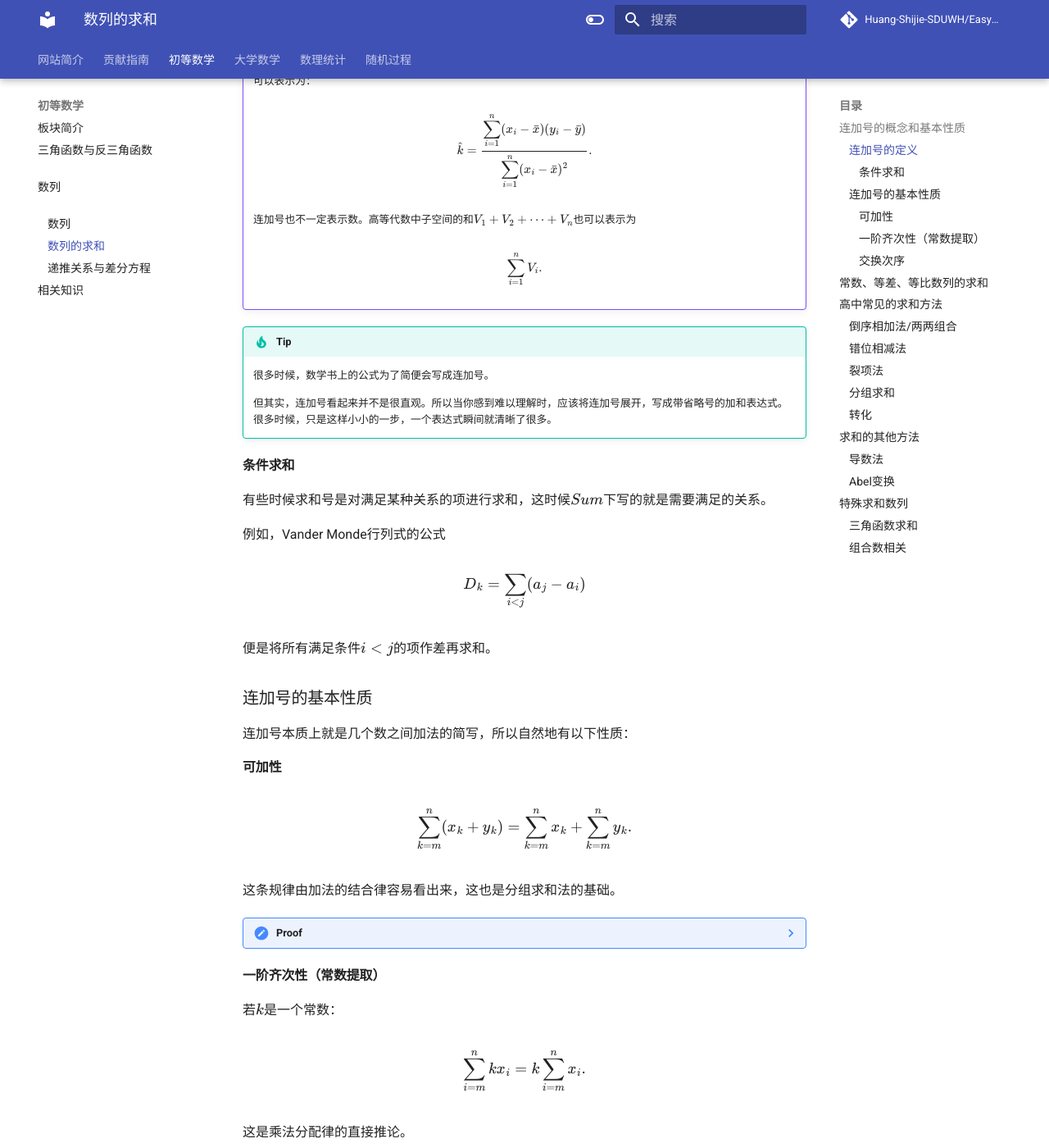
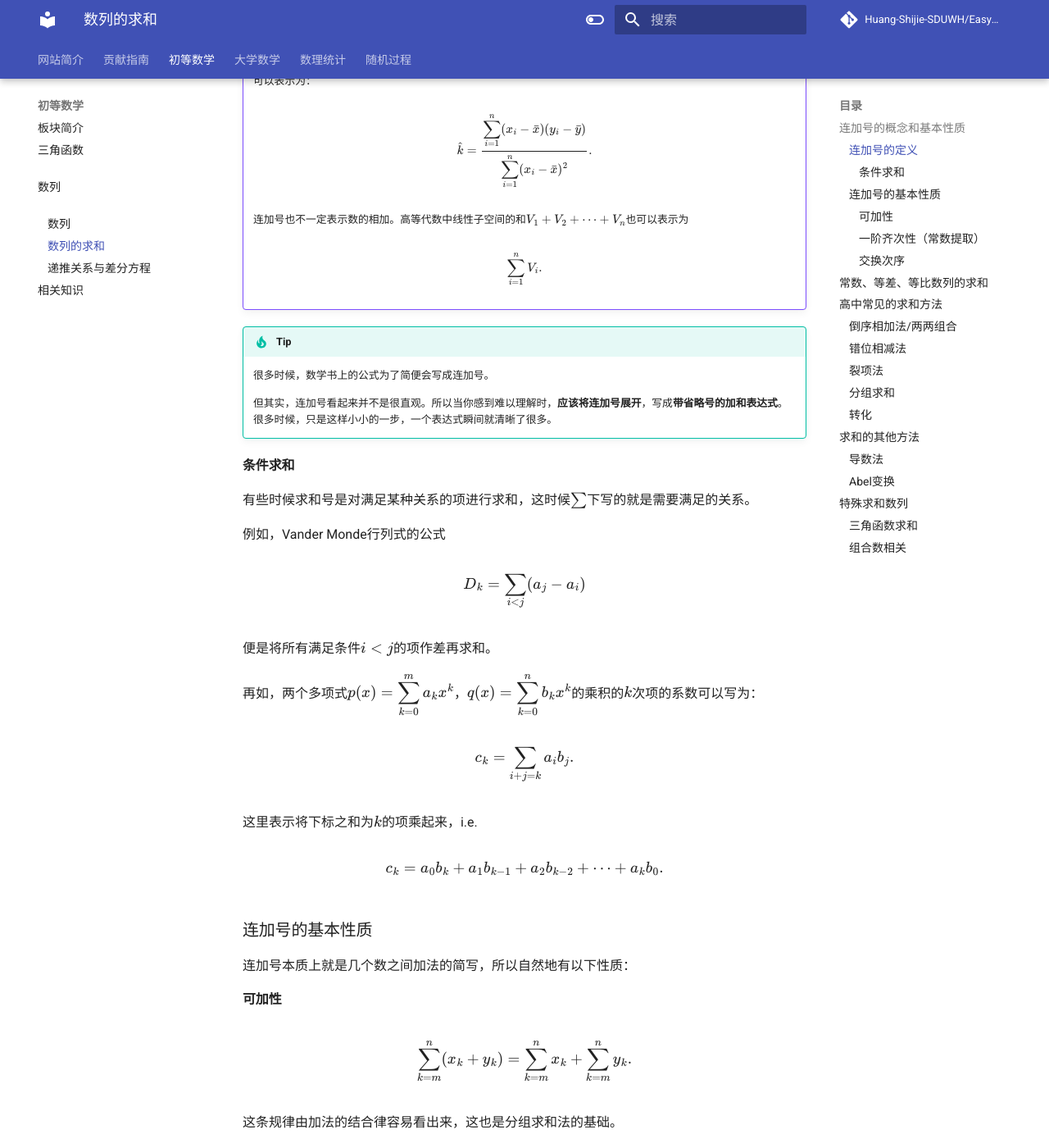
Before and after one commit to Easymath-wiki/Easymath-wiki, an MkDocs documentation site: the page built from docs/初等数学/数列/02数列的求和.md, in a window 1280 px wide and 1400 px high, scrolled down 1558 px. Shown: the whole window at 82% size. Built offline with MkDocs 1.6.1 and Material for MkDocs 9.7.7, drawn with Linux system fonts in a browser that asks for light colours; comment, search, counter and statistics services are not loaded; some of the changed text lies outside the part shown.

Commit message:
Fix some small errors

```diff
--- a/docs/初等数学/数列/02数列的求和.md
+++ b/docs/初等数学/数列/02数列的求和.md
@@ -75,7 +75,7 @@ $$
     \hat{k} = \frac{\displaystyle \sum_{i=1}^n (x_i - \bar{x}) (y_i - \bar{y})}{\displaystyle \sum_{i=1}^n (x_i - \bar{x})^2 }.
     $$
 
-    连加号也不一定表示数。高等代数中子空间的和$V_1 + V_2 + \cdots + V_n$也可以表示为
+    连加号也不一定表示数的相加。高等代数中线性子空间的和$V_1 + V_2 + \cdots + V_n$也可以表示为
 
     $$
     \sum_{i=1}^n V_i.
@@ -85,11 +85,11 @@ $$
 
     很多时候，数学书上的公式为了简便会写成连加号。
 
-    但其实，连加号看起来并不是很直观。所以当你感到难以理解时，应该将连加号展开，写成带省略号的加和表达式。很多时候，只是这样小小的一步，一个表达式瞬间就清晰了很多。
+    但其实，连加号看起来并不是很直观。所以当你感到难以理解时，**应该将连加号展开**，写成**带省略号的加和表达式**。很多时候，只是这样小小的一步，一个表达式瞬间就清晰了很多。
 
 #### 条件求和
 
-有些时候求和号是对满足某种关系的项进行求和，这时候$Sum$下写的就是需要满足的关系。
+有些时候求和号是对满足某种关系的项进行求和，这时候$\sum$下写的就是需要满足的关系。
 
 例如，Vander Monde行列式的公式
 
@@ -98,6 +98,18 @@ D_k = \sum_{i<j} (a_j - a_i)
 $$
 
 便是将所有满足条件$i < j$的项作差再求和。
+
+再如，两个多项式$p(x) = \displaystyle \sum_{k=0}^m a_k x^k$，$q(x) = \displaystyle \sum_{k=0}^n b_k x^k$的乘积的$k$次项的系数可以写为：
+
+$$
+c_k = \sum_{i + j = k} a_i b_j.
+$$
+
+这里表示将下标之和为$k$的项乘起来，i.e.
+
+$$
+c_k = a_0 b_k + a_1 b_{k-1} + a_2 b_{k-2} + \dots + a_k b_0.
+$$
 
 ### 连加号的基本性质
 
```
Also changed, not shown: other parts of docs/初等数学/数列/02数列的求和.md (+1 -1 lines), docs/初等数学/三角函数/02三角公式.md (renamed from docs/初等数学/三角函数与反三角函数/02三角公式.md, +2 -2 lines), docs/初等数学/板块简介.md (+9 -2 lines), docs/初等数学/相关知识/数学归纳法.md (+3 -0 lines), docs/大学数学/高等代数/学科概述.md (renamed from docs/大学数学/高等代数/板块简介.md, +5 -1 lines), docs/初等数学/三角函数/01三角函数简介.md (renamed from docs/初等数学/三角函数与反三角函数/01三角函数简介.md), docs/初等数学/三角函数/03反三角函数.md (renamed from docs/初等数学/三角函数与反三角函数/03反三角函数.md).
